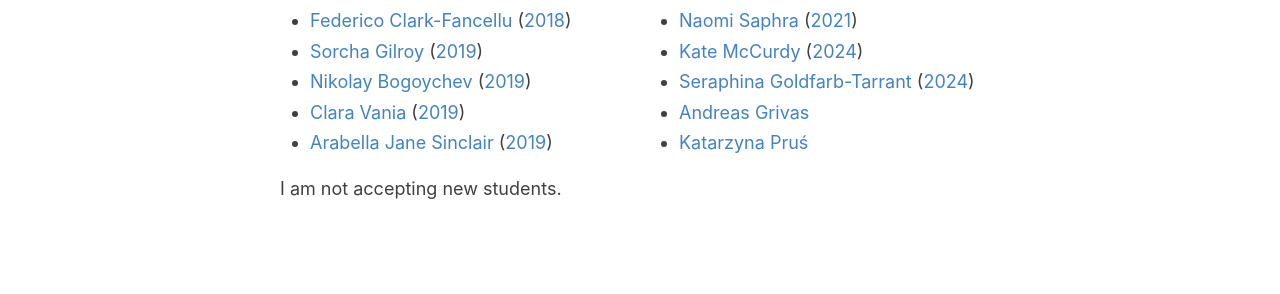
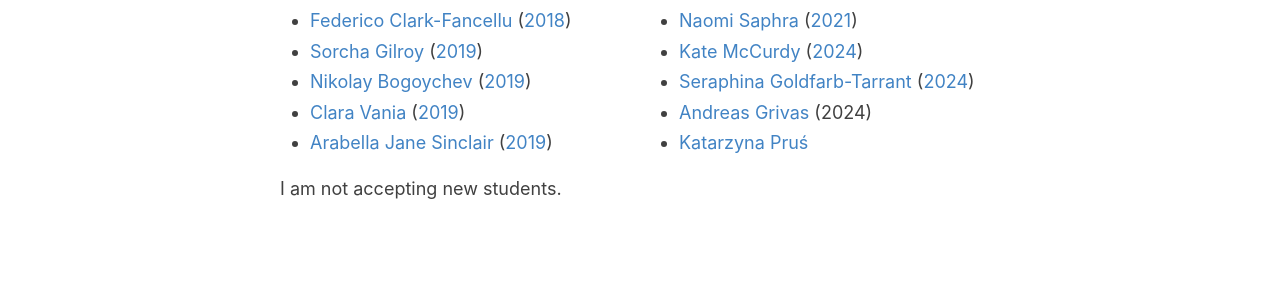
Before and after one commit to alopez/alopez.github.com, a Jekyll site: the page built from index.md, in a window 1280 px wide. Shown: the part 466-760 px from the top of the page. Built offline with Jekyll 4.4.1, drawn with Linux system fonts in a browser that asks for light colours; some web fonts are replaced; the list of posts is cut into pages by our own code.

Commit message:
Update index.md

```diff
--- a/index.md
+++ b/index.md
@@ -25,7 +25,7 @@ I am privileged to have advised some immensely talented PhD students, who surely
 - [Naomi Saphra](http://nsaphra.github.io/) ([2021](https://era.ed.ac.uk/handle/1842/38154))
 - [Kate McCurdy](https://kmccurdy.github.io/) ([2024](https://era.ed.ac.uk/handle/1842/41429))
 - [Seraphina Goldfarb-Tarrant](https://seraphinatarrant.github.io/) ([2024](https://era.ed.ac.uk/handle/1842/41857))
-- [Andreas Grivas](https://grv.unargmaxable.ai/)
+- [Andreas Grivas](https://grv.unargmaxable.ai/) (2024)
 - [Katarzyna Pruś](https://www.linkedin.com/in/katarzyna-pru%C5%9B-6bb609107/)
 </div>
 
```
